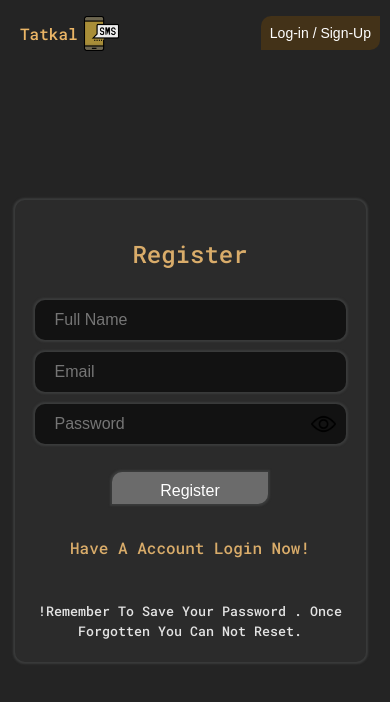
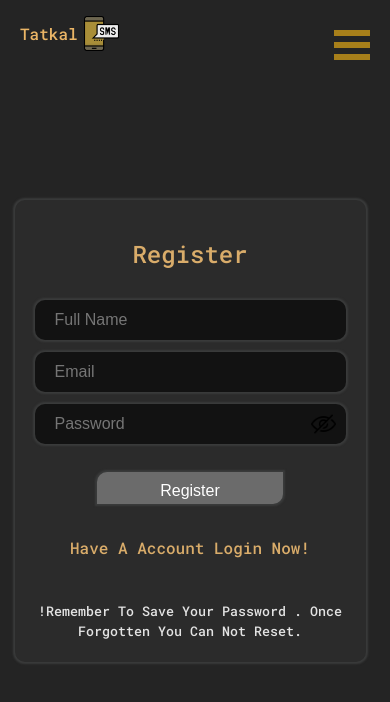
Before and after one commit to kanishk404/tatkalsms, a React (Vite) app: page /#/dashboard in a window 390 px wide. Both pictures are taken after a click on the element "New? Create Account Now". Shown: the top 702 px of the page. Built offline with nearby package versions, Linux system fonts and the light colour scheme.

Commit message:
Mobile Responsive HamBurger Menu

```diff
--- a/package.json
+++ b/package.json
@@ -17,6 +17,7 @@
     "localforage": "^1.10.0",
     "match-sorter": "^6.3.1",
     "react": "^18.2.0",
+    "react-burger-menu": "^3.0.9",
     "react-dom": "^18.2.0",
     "react-router-dom": "^6.15.0",
     "react-select": "^5.7.4",
--- /dev/null
+++ b/src/Components/Example.jsx
@@ -0,0 +1,82 @@
+import React from 'react';
+import { slide as Menu } from 'react-burger-menu';
+import { Link, useNavigate } from 'react-router-dom';
+const Example = ({setLoggedIn,balance,isLoggedIn}) => {
+  const navigate = useNavigate()
+
+
+  const handleLogout = () => {
+    localStorage.removeItem("token");
+    localStorage.removeItem("username");
+    localStorage.removeItem("balance");
+    setLoggedIn(false);
+    navigate("/");
+  };
+
+  return (
+    <div>
+      <div className="mobile-menu-button">
+    <Menu
+      styles={{
+        bmBurgerButton: {
+          position: 'fixed',
+          width: '36px',
+          height: '30px',
+          right: '20px', // Position on the right
+          top: '3.5%',
+        },
+        bmBurgerBars: {
+          background: '#A77F1A',
+        },
+        bmCrossButton: {
+          height: '27px',
+          width: '27px',
+        },
+        bmCross: {
+          background: '#bdc3c7',
+        },
+        bmMenuWrap: {
+          position: 'fixed',
+          height: '100%',
+        },
+        bmMenu: {
+          background: '#262626',
+          padding: '2.5em 1.5em 0',
+          fontSize: '1.15em',
+          width: '200px',
+
+        },
+        bmMorphShape: {
+          fill: '#373a47',
+        },
+        bmItemList: {
+          color: '#b8b7ad',
+          padding: '0.8em',
+        },
+        bmItem: {
+          display: 'inline-block',
+          textDecoration: 'none',
+          margin: '10px',
+          color: '#9F8334',
+        },
+        bmOverlay: {
+          background: 'rgba(0,0,0,0.3)',
+
+        },
+      }}
+    >
+      <Link className="menu-item" to="/">Home</Link>
+      <Link  className="menu-item" to="/activation-history">Orders</Link>
+      <Link  className="menu-item" to="/payment">{isLoggedIn?"Rs." + balance  : ""}</Link>
+      <Link onClick={handleLogout} className="menu-item" to={isLoggedIn? "/":"/login"} >{isLoggedIn ? "Log-out":"Log-In"}</Link>
+
+    </Menu>
+    </div>
+      <div className="desktop-menu">
+         {/* Menu items for desktop view */}
+         </div>
+    </div>
+  );
+};
+
+export default Example;
--- a/src/Components/Navbar.jsx
+++ b/src/Components/Navbar.jsx
@@ -3,6 +3,7 @@ import { useNavigate } from "react-router-dom";
 import styled from "styled-components";
 import LogoImg from "../assets/smartphone.png";
 import { Link } from "react-router-dom";
+import Menu from "./Example"
 const Wrapper = styled.div`
   margin-top: 1rem;
   display: flex;
@@ -14,7 +15,14 @@ const Left = styled.div`
   align-items: center;
   cursor: pointer;
 `;
-const Right = styled.div``;
+const Right = styled.div`
+display: "flex";
+@media screen and (max-width: 800px) {
+    width: 90%;
+    display: ${(props) => props.display};
+    padding: 20px;
+    margin-right: 10px;
+}`;
 
 const Logo = styled.h2`
   padding: 0;
@@ -65,18 +73,20 @@ const Navbar = ({ isLoggedIn, setLoggedIn, username, balance, isBuying }) => {
   };
   return (
     <>
+     <Menu balance={balance} setLoggedIn={setLoggedIn} isLoggedIn={isLoggedIn}/>
       <Wrapper className={isBuying ? "blur" : ""}>
+
         <Left onClick={() => navigate("/")}>
           <Logo>Tatkal</Logo>
           <LogoImage src={LogoImg} />
         </Left>
-        <Right>
+        <Right display="none">
           {isLoggedIn ? (
             <DetailsDiv>
+            <Link to="/activation-history">Orders</Link>
               <Username>{username}</Username>
-              <Balance>{balance}</Balance>
+              <Balance>Rs.{balance}  </Balance>
               <Profile></Profile>
-              <Link to="/activation-history">ActivationHistory</Link>
 
               <GetStarted onClick={handleLogout}>Log-Out</GetStarted>
             </DetailsDiv>
--- a/src/Pages/ActivationHistory.jsx
+++ b/src/Pages/ActivationHistory.jsx
@@ -156,7 +156,7 @@ const ActivationHistory = ({ setBuying, isBuying }) => {
       <Wrapper className={isBuying ? "blur" : ""}>
         <Main>
           <Bottom>
-            {orders.map((order) => (
+            {orders.slice().reverse().map((order) => (
               <Content key={order.id}>
                 <OrderId>{order.id}</OrderId>
                 <Phone>{order.phone}</Phone>
--- a/src/Pages/LoginRegistar.jsx
+++ b/src/Pages/LoginRegistar.jsx
@@ -83,6 +83,11 @@ const Button = styled.button`
   @media screen and (max-width: 1500px) {
     font-size: 16px;
     height: 32px;
+  }
+  @media screen and (max-width: 1000px) {
+    font-size: 16px;
+    height: 32px;
+    width: 60%;
   }
 `;
 
@@ -277,7 +282,7 @@ const LoginRegistar = ({ isLoggedIn, setLoggedIn }) => {
                 <PasswordViewer
                   onClick={HandleVisible}
                   key={isVisible}
-                  src={isVisible ? hide : view}
+                  src={isVisible ? view : hide}
                 />
               </PasswordContainer>
               <Button onClick={HandleRegister}>
--- a/src/Pages/Products.jsx
+++ b/src/Pages/Products.jsx
@@ -496,7 +496,7 @@ const Products = ({
             />
           </Modal>
           <Wrapper className={isBuying ? "blur" : ""}>
-            <Main width={"35%"} waiting={""}>
+            <Main width={"35%"} waiting={purchase ?"none": ""}>
               <Heading>Choose Country</Heading>
               <Select
                 onChange={handleCountryChange}
@@ -547,7 +547,7 @@ const Products = ({
                   ))}
               </ProviderDiv>
             </Main>
-            <Main width={"60%"} display={"none"}>
+            <Main width={"60%"} display={purchase?"":"none"}>
               <OtpWrapper>
                 <Heading>Number:</Heading>
 
--- a/src/styles/index.css
+++ b/src/styles/index.css
@@ -47,3 +47,33 @@ body{
   filter: blur(5px);
 
 }
+
+
+
+
+.mobile-menu-button {
+  display: block;
+}
+
+
+.desktop-menu {
+  display: none;
+}
+
+
+@media (min-width: 768px) {
+  .mobile-menu-button {
+    display: none;
+  }
+
+  .desktop-menu {
+    display: block;
+  }
+}
+
+
+.bm-menu a {
+  display: block;
+  margin: 10px 0;
+  text-align: center; /* Center align the text */
+}
```
Also changed, not shown: 3 other files (tests, documents, lock files or other folders).
